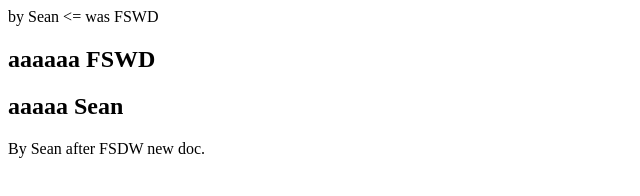
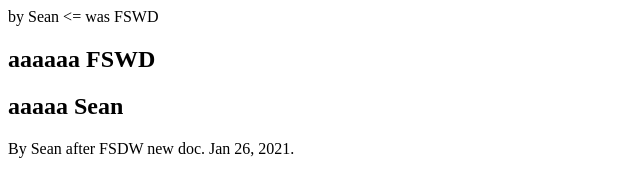
Before and after one commit to SeanLuo-FSWD/gitFlow_practice, a plain HTML site: page index.html in a window 1280 px wide. Shown: the whole page, without its empty margins (0-640 px from the left). Drawn offline with Linux system fonts and the light colour scheme.

Commit message:
added 2021

```diff
--- a/index.html
+++ b/index.html
@@ -7,6 +7,7 @@
       <h2>aaaaa Sean</h2>
       <div class="">
         By Sean after FSDW new doc.
+        Jan 26, 2021.
       </div>
     </body>
 </html>
```
